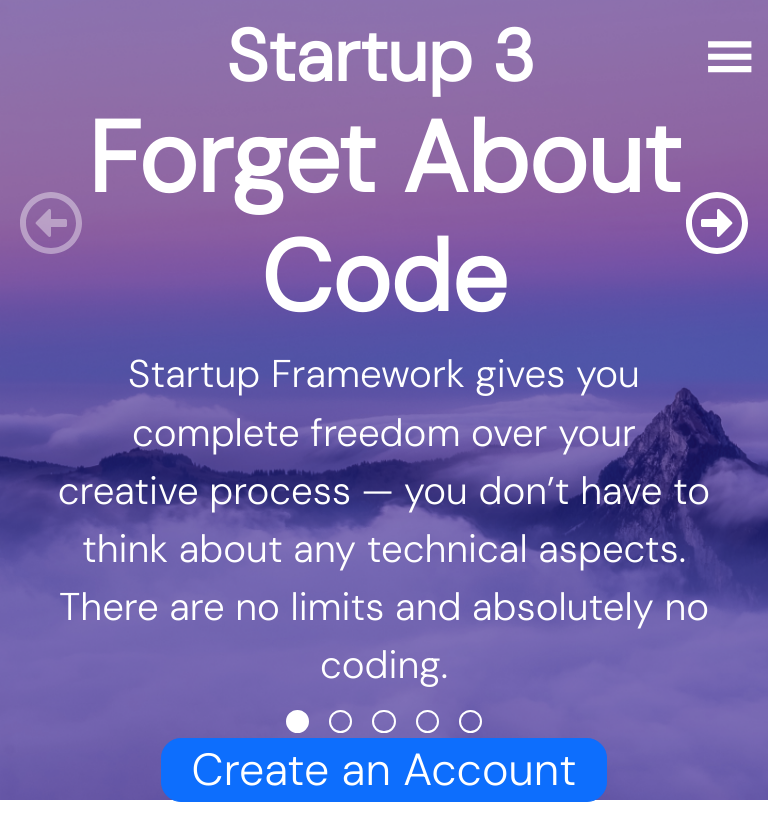
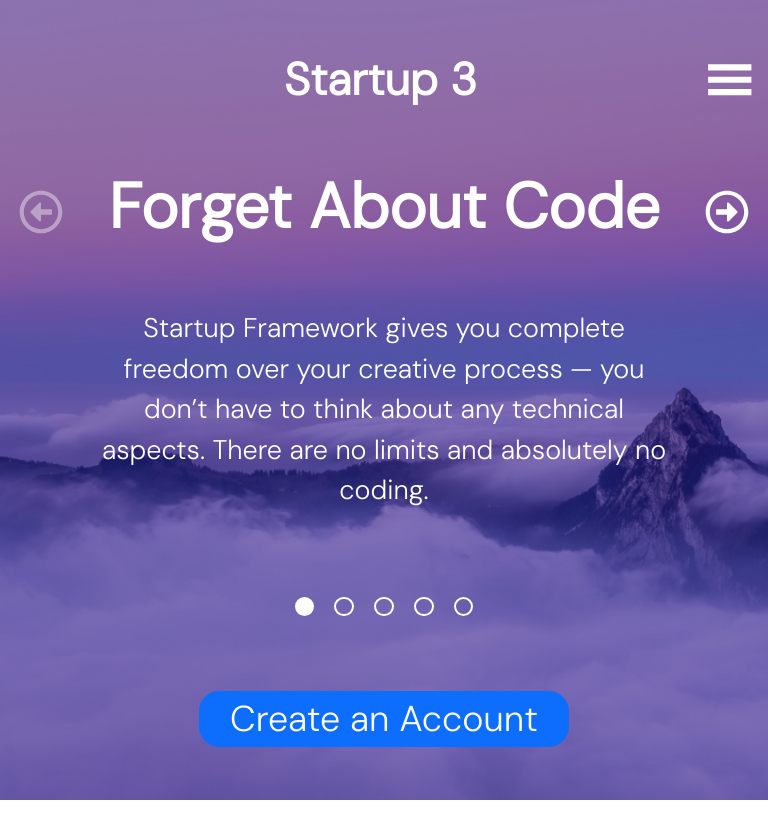
Before and after one commit to viix54/forgetCodeFigma, a React (Vite) app: page / in a window 768 px wide. Built offline with nearby package versions, Linux system fonts and the light colour scheme.

Commit message:
Landing page has been made for all widths

```diff
--- a/src/components/Landing_page/landing.scss
+++ b/src/components/Landing_page/landing.scss
@@ -35,6 +35,7 @@
     div.landing_component{
         // border: 5px solid black;
         // height: fit-content;
+        width: 100vw;
         .mini_menu{
             display: none;
         }
@@ -51,6 +52,7 @@
             }
         }
         section{
+            align-self: center;
             // flex-grow: 4;
             flex: 8;
             // border: 1px solid black;
@@ -171,12 +173,212 @@
     to{left:1em;}
 }
 
-@media screen and (min-width:320px){
+
+@media screen and (min-width:2560px){
+    .landing_page{
+        .landing_component{
+        // width: 100vw !important;
+            &>header{
+                // border: 1px solid white;
+            }
+            &>section{
+                width: 85vw;
+                // border: 1px solid white;
+                .landing_paragraph{
+                    &>:nth-child(n){
+                        // border: 1px solid white;
+                    }
+                    .landing_paragraph_header{
+                        .landing_paragraph_header_startup{
+                            font-size: 5.5rem;
+                        }
+                        .changing_main_text{
+                            .landing_paragraph_header_forget{
+                            font-size: 7rem;
+                            }
+                            .left_arrow_block .left_arrow, .right_arrow_block .right_arrow{
+                                height: 5rem;
+                                width: 5rem;
+                            }
+                        }
+                    }
+                    &>p{
+                        font-size: 2.25rem;
+                    }
+                    .landing_pages_bar{
+                        .landing_pages_bar_circle{
+                            height: 1.5em;
+                            width: 1.5em;
+                        }
+                    }
+                    &>footer{
+                        .account_btn{
+                            font-size: 2em;
+                        }
+                    }
+                }
+            }
+        }
+    }
+}
+
+@media screen and (max-width:2559px){
+    .landing_page{
+        .landing_component{
+        // width: 100vw !important;
+            &>header{
+                display: block;
+            }
+            &>section{
+                width: 85vw;
+                // border: 1px solid white;
+                .landing_paragraph{
+                    &>:nth-child(n){
+                        // border: 1px solid white;
+                    }
+                    .landing_paragraph_header{
+                        .landing_paragraph_header_startup{
+                            display: block;
+                        }
+                        .landing_paragraph_header_burger_startup{
+                            display: none;
+                        }
+                    }
+                }
+            }
+        }
+    }
+}
+
+@media screen and (min-width:768px) and (max-width: 1023px){
+    .landing_page{
+     .landing_component{
+        // width: 100vw !important;
+
+        .close_button{
+            display: block;
+            position: absolute;
+            top: 0px;
+            right: 0px;
+        }
+        .mini_menu{
+            // display: none;
+            // display: block;
+            font-size: 2em;
+            width: 75vw;
+            height: fit-content;
+            position: absolute;
+            top: 10vh;
+            left: 12vw;
+            background-color: rgba($color: black, $alpha: 1);
+            box-shadow: #2F1893 ;
+            border-radius: 15px;
+            z-index: 100;
+            .close_button{
+                height: 2em;
+                width: 2em;
+            }
+        }
+        .mini_menu_shadow{
+            display: none;
+            height: 100vh;
+            width: 100vw;
+            background-color: rgba($color: black, $alpha: 0.5);
+            // z-index: 99;
+            position: absolute;
+            top: 0px;
+            left: 0px;
+        }
+         &>header{
+            display: none;
+            padding-top: 10px;
+            // border: 1px solid red;
+        }
+         &>section{
+            width: 100vw;
+            padding: 0.75em;
+             .landing_paragraph{
+                // &>:nth-child(n){
+                //     border: 1px solid white;
+                // }
+                 .landing_paragraph_header{
+                        .landing_paragraph_header_startup{
+                            display: none;
+                        }
+                        // .landing_paragraph_header_startup{
+                        //     display: block;
+                        // }
+                     .landing_paragraph_header_burger_startup{
+                         // border: 3px solid white;
+                         display: grid;
+                         // align-items: center;
+                         // width: fit-content;
+                         // justify-content: space-evenly;
+                         grid-template-columns: 99% 1%;
+                         align-items: center;
+                         flex: 1;
+                         // flex: ;
+                         .landing_paragraph_burger_header{
+                             font-size: 2.5em;
+                             margin: 0px;
+                             justify-self: center;
+                         }
+                         .burger_menu{
+                             height: 2.75em;
+                             width: 2.75em;
+                             justify-self: flex-end;
+                         }
+                     }
+                     .changing_main_text{
+                        flex: 1;
+                         .landing_paragraph_header_forget{
+                             // border: 1px solid white;
+                             font-size: 3.5em;
+                         }
+                         .left_arrow_block .left_arrow, .right_arrow_block .right_arrow{
+                             height: 2.75rem ;
+                             width: 2.75rem;
+                         }
+                     }
+                 }
+                 &>p{
+                     // color: red;
+                    //  border: 1px solid white;
+                     font-size: 1.5em;
+                     max-width: 75vw !important;
+                 }
+                 .landing_pages_bar{
+                    flex: 2.5 !important;
+                     .landing_pages_bar_circle{
+                         // background-color: red;
+                         height: 1.1em;
+                         width: 1.1em;
+                     }
+                 }
+                 &>footer{
+                    flex: 1.5 !important;
+                    &>button{
+                        font-size: 2em;
+                        height: 3.5rem;
+                        // width: fit-content;
+                        padding: 0px 30px;
+                        display: flex;
+                        align-items: center;
+                    }
+                }
+             }
+         }
+     }
+    }
+ }
+
+@media screen and (min-width:320px) and (max-width:767px){
     article.landing_page{
         // height: 100vh;
         div.landing_component{
+        width: 100vw;
             // z-index: 99;
-            width: 100vw;
+            // width: 100vw;
             .close_button{
                 display: block;
                 position: absolute;
@@ -215,7 +417,8 @@
             }
             &>section{
                 // opacity: 0.4;
-                // border: 1px solid white;
+                width: 100vw;
+                border: 1px solid white;
                 padding: 0.75em;
                 .landing_paragraph{
                         // row-gap: 0.5em;
@@ -224,11 +427,11 @@
                         justify-content: space-evenly;
                         // row-gap: 0.5em;
 
-                        &>:nth-child(n){
-                            // border: 1px solid red;
-                        }
+                        // &>:nth-child(n){
+                        //     border: 1px solid red;
+                        // }
                         &>h3{
-                            font-size: 2em;
+                            font-size: 2.3em;
                         }
                         &>div{
                             // border: 1px solid white;
@@ -313,77 +516,3 @@
         }
     }
 }
-
-@media screen and (min-width:768px) and (max-width: 1023px){
-   .landing_page{
-    .landing_component{
-        .close_button{
-            top: 0px;
-            right: 0px;
-        }
-        .mini_menu{
-            // display: none;
-            // display: block;
-            font-size: 3em !important;
-            width: 75vw;
-            height: fit-content;
-        }
-        &>section{
-            .landing_paragraph{
-                .landing_paragraph_header{
-                    .landing_paragraph_header_burger_startup{
-                        .landing_paragraph_burger_header{
-                            font-size: 4em !important;
-                            margin: 0px;
-                            justify-self: center;
-                        }
-                        .burger_menu{
-                            height: 2.75em !important;
-                            width: 2.75em !important;
-                            justify-self: flex-end;
-                        }
-                    }
-                    .changing_main_text{
-                        .landing_paragraph_header_forget{
-                            // border: 1px solid white;
-                            font-size: 5.5em;
-                        }
-                        .left_arrow_block{
-                            .left_arrow{
-
-                            }
-                        }
-                        .right_arrow_block{
-                            .right_arrow{
-
-                            }
-                        }
-                        .left_arrow_block .left_arrow, .right_arrow_block .right_arrow{
-                            height: 4rem !important;
-                            width: 4rem !important;
-                        }
-                    }
-                }
-                &>p{
-                    // color: red;
-                    font-size: 2.15em !important;
-                }
-                .landing_pages_bar{
-                    .landing_pages_bar_circle{
-                        // background-color: red;
-                        height: 1.3em !important;
-                        width: 1.3em !important;
-                    }
-                }
-                &>footer{
-                    &>button{
-                        font-size: 2.5em !important;
-                        height: 4rem !important;
-                        // width: fit-content;
-                    }
-                }
-            }
-        }
-    }
-   }
-}
--- a/src/components/Navbar/navbar.scss
+++ b/src/components/Navbar/navbar.scss
@@ -38,7 +38,59 @@
     }
 }
 
-@media screen and (min-width: 320px){
+@media screen and (min-width:2560px){
+    .website_links{
+        // padding-top: 10px;
+    }
+    ul{
+        padding-bottom: 0;
+        // border: 1px solid white;
+        &>li{
+        // border: 1px solid white;
+        font-size: 2em;
+        }
+    }
+
+}
+
+@media screen and (max-width: 1365px){
+    .website_links{
+        padding-top: 10px;
+    }
+    ul{
+        flex-direction: row;
+        // padding-bottom: 3em;
+    }
+}
+
+@media screen and (max-width:1023px){
+    .website_links{
+        padding: 0px;
+    }
+    .website_links_list_link{
+        font-size: 2em;
+    }
+    // .close_button{
+    //     position: absolute;
+    //     top: 0px;
+    //     right: 0px;
+    // }
+    ul{
+        flex-direction: column;
+        // justify-content: space-evenly;
+        // color: red;
+        // width: 100vw;
+        justify-content: center;
+        align-items: center;
+        // border:1px solid white;
+        // flex-wrap: wrap;
+        // height: fit-content;
+        padding-bottom: 0px;
+        margin: 0px;
+    }
+}
+
+@media screen and (max-width: 767px){
     .website_links{
         padding: 0px;
     }
```
